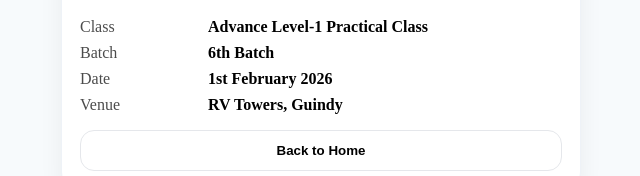
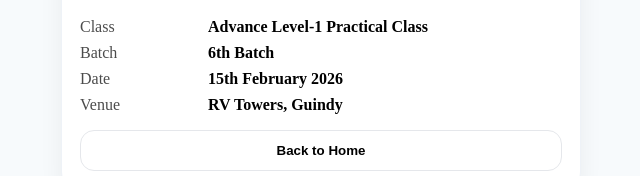
Before and after one commit to hussaingalax/aa6-booking, a React (Vite) app: page /success in a window 1280 px wide. Shown: the part 624-800 px from the top of the page, without its empty margins (319-959 px from the left). Built offline with nearby package versions, Linux system fonts and the light colour scheme; no server answers.

Commit message:
Update class date to 15th February 2026

```diff
--- a/src/pages/Success.tsx
+++ b/src/pages/Success.tsx
@@ -27,7 +27,7 @@ export default function Success() {
       `Amount: ₹${amount}/-\n\n` +
       `Class: Advance Level-1 Practical Class\n` +
       `Batch: 6th Batch\n` +
-      `Date: 1st Feb 2026 (Sunday)\n` +
+      `Date: 15th Feb 2026 (Sunday)\n` +
       `Venue: RV Towers, Guindy\n\n` +
       `Please verify payment & confirm seat.`
   );
@@ -103,7 +103,7 @@ export default function Success() {
           <div style={{ display: "grid", gridTemplateColumns: "120px 1fr", gap: 8 }}>
             <div style={{ opacity: 0.7 }}>Class</div><div style={{ fontWeight: 800 }}>Advance Level-1 Practical Class</div>
             <div style={{ opacity: 0.7 }}>Batch</div><div style={{ fontWeight: 800 }}>6th Batch</div>
-            <div style={{ opacity: 0.7 }}>Date</div><div style={{ fontWeight: 800 }}>1st February 2026</div>
+            <div style={{ opacity: 0.7 }}>Date</div><div style={{ fontWeight: 800 }}>15th February 2026</div>
             <div style={{ opacity: 0.7 }}>Venue</div><div style={{ fontWeight: 800 }}>RV Towers, Guindy</div>
           </div>
         </div>
```
